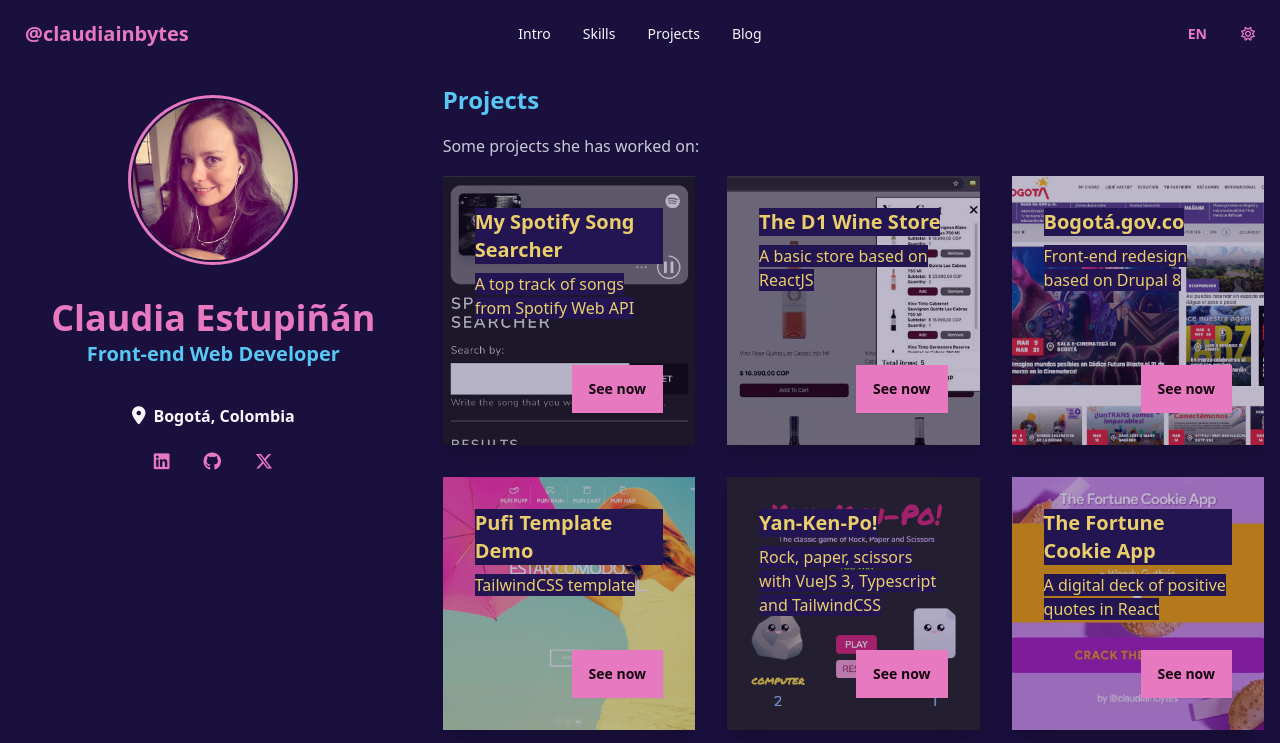
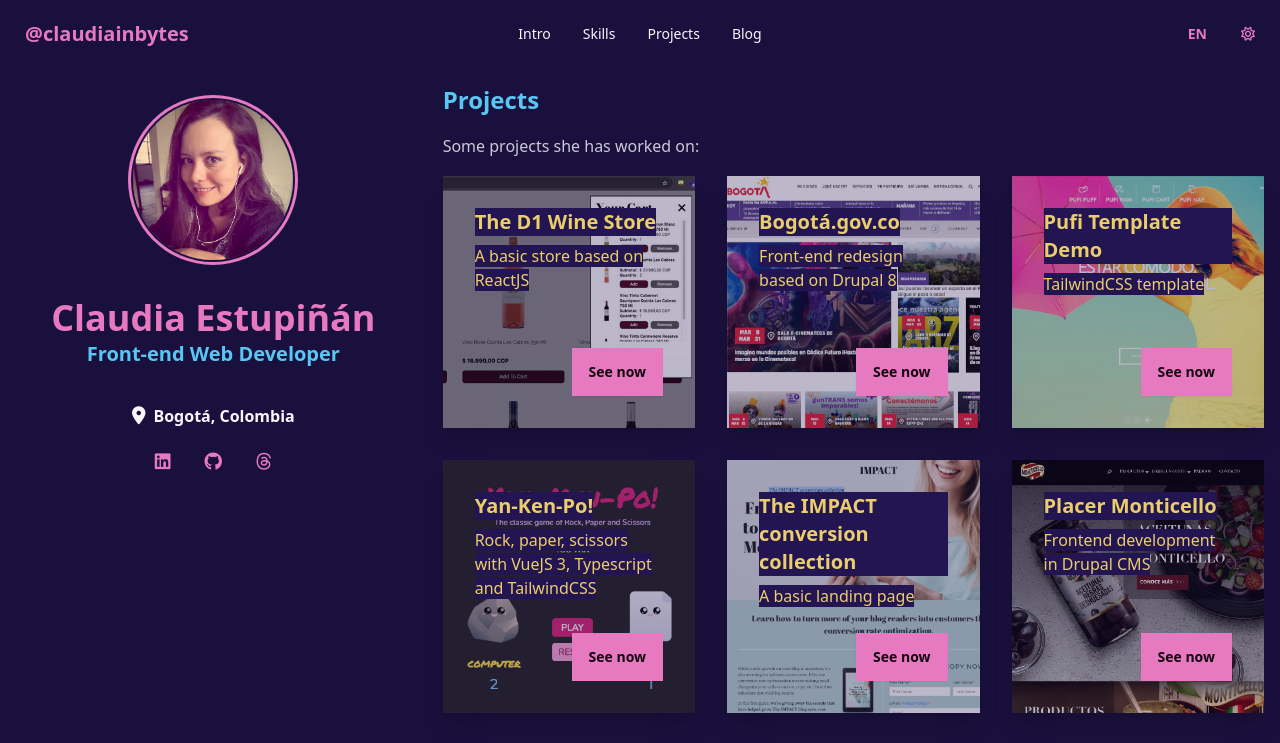
Before and after one commit to claudiainbytes/claudiainbytes.github.io, a Vue app: page /projects in a window 1280 px wide. Shown: the top 743 px of the page. Built offline with nearby package versions, Linux system fonts and the light colour scheme.

Commit message:
In Proyects.vue modifying proxy to get only visbile cards in true

```diff
--- a/public/json/data.json
+++ b/public/json/data.json
@@ -32,9 +32,9 @@
             },
             {
                 "id" : 4,
-                "name" : "Twitter",
-                "url"  : "https://twitter.com/claudiainbytes",
-                "iconclass": "fa-brands fa-x-twitter",
+                "name" : "Threads",
+                "url"  : "https://www.threads.net/@claudiainbytes",
+                "iconclass": "fa-brands fa-threads",
                 "target" : "_blank",
                 "visible" : true
             }
@@ -55,7 +55,7 @@
             "cards":  [
                     {
                         "id": 31,
-                        "visible": true,
+                        "visible": false,
                         "title": "My Spotify Song Searcher",
                         "short_desc": "A top track of songs from Spotify Web API",
                         "img_large": "31-img-large.jpg",
@@ -120,7 +120,7 @@
                     },
                     {
                         "id": 24,
-                        "visible": true,
+                        "visible": false,
                         "title": "The Fortune Cookie App",
                         "short_desc": "A digital deck of positive quotes in React",
                         "img_large": "24-img-small.jpg",
@@ -198,7 +198,7 @@
                     },
                     {
                         "id": 27,
-                        "visible": true,
+                        "visible": false,
                         "title": "New York Times Bestsellers",
                         "short_desc": "Angular 4 & NY Times Books API",
                         "img_large": "27-img-small.jpg",
@@ -245,7 +245,7 @@
                         "type": "personal",
                         "video": "https://youtu.be/A57AdCUKsH8",
                         "gitpage": "https://github.com/claudiainbytes/gestion-integral-prueba",
-                        "demourl": "http://thawing-thicket-27452.herokuapp.com/clientes",
+                        "demourl": "",
                         "description": "The purpose of this project is create a MVC small app in Laravel 5.5 that store customers from many cities in Colombia."
                     },
                     {
@@ -258,7 +258,7 @@
                         "type": "personal",
                         "video": "https://youtu.be/E5QiTgOLPKA",
                         "gitpage": "https://github.com/claudiainbytes/feedreader-jasmine-testing",
-                        "demourl": "https://claudiainbytes.github.io/palermo-neighborhood-map/src/",
+                        "demourl": "",
                         "description": "Given a web-based application that reads RSS feeds. How to use Jasmine to write a number of tests against a pre-existing application."
                     }
             ]
--- a/src/views/Projects.vue
+++ b/src/views/Projects.vue
@@ -6,11 +6,11 @@
         </div>
     </div>
     <div class="w-full grid grid-cols-1 sm:grid-cols-2 lg:grid-cols-2 xl:grid-cols-3 2xl:grid-cols-3 gap-8">
-        <CardProject v-for="card in projectsData.cards" :key="card.id" :card="card"/>
+        <CardProject v-for="card in visibleProjects" :key="card.id" :card="card"/>
     </div>
 </template>
 <script setup>
-  import { reactive } from 'vue'
+  import { computed, reactive } from 'vue'
   import { useDataStore } from './../store/data_store'
   import { useLangSwitcherStore } from './../store/langswitcher_store'
   import CardProject from '../components/minicomponents/CardProject.vue'
@@ -21,4 +21,10 @@
   const dataStore = useDataStore()
   const projectsData = dataStore.getCurrentData.sections.find(s => s.name === 'Projects')
 
+  const visibleProjects = computed(() => {
+    if (!projectsData?.cards) return []
+
+    return projectsData.cards.filter((card) => card?.visible === true)
+  })
+
 </script>
```
